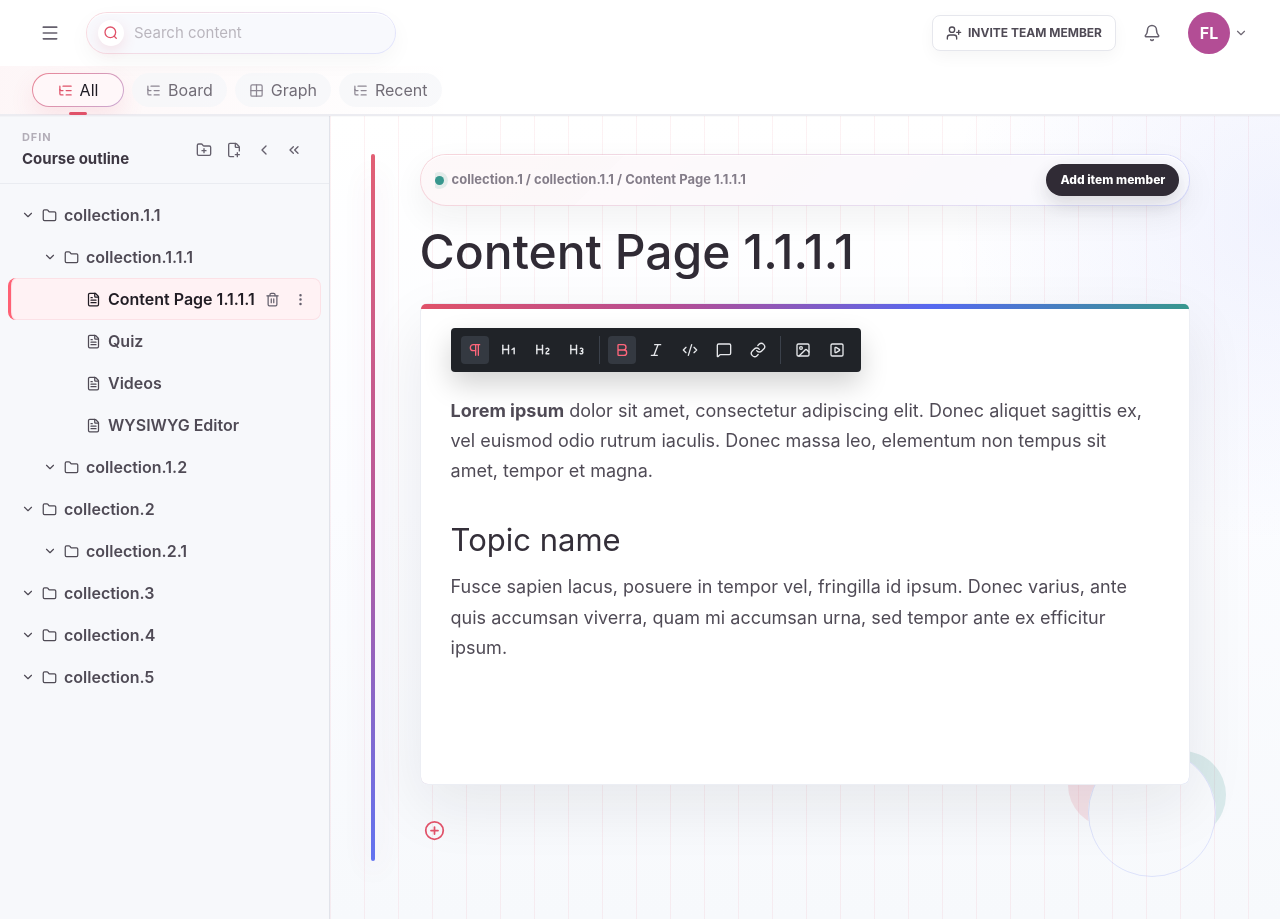
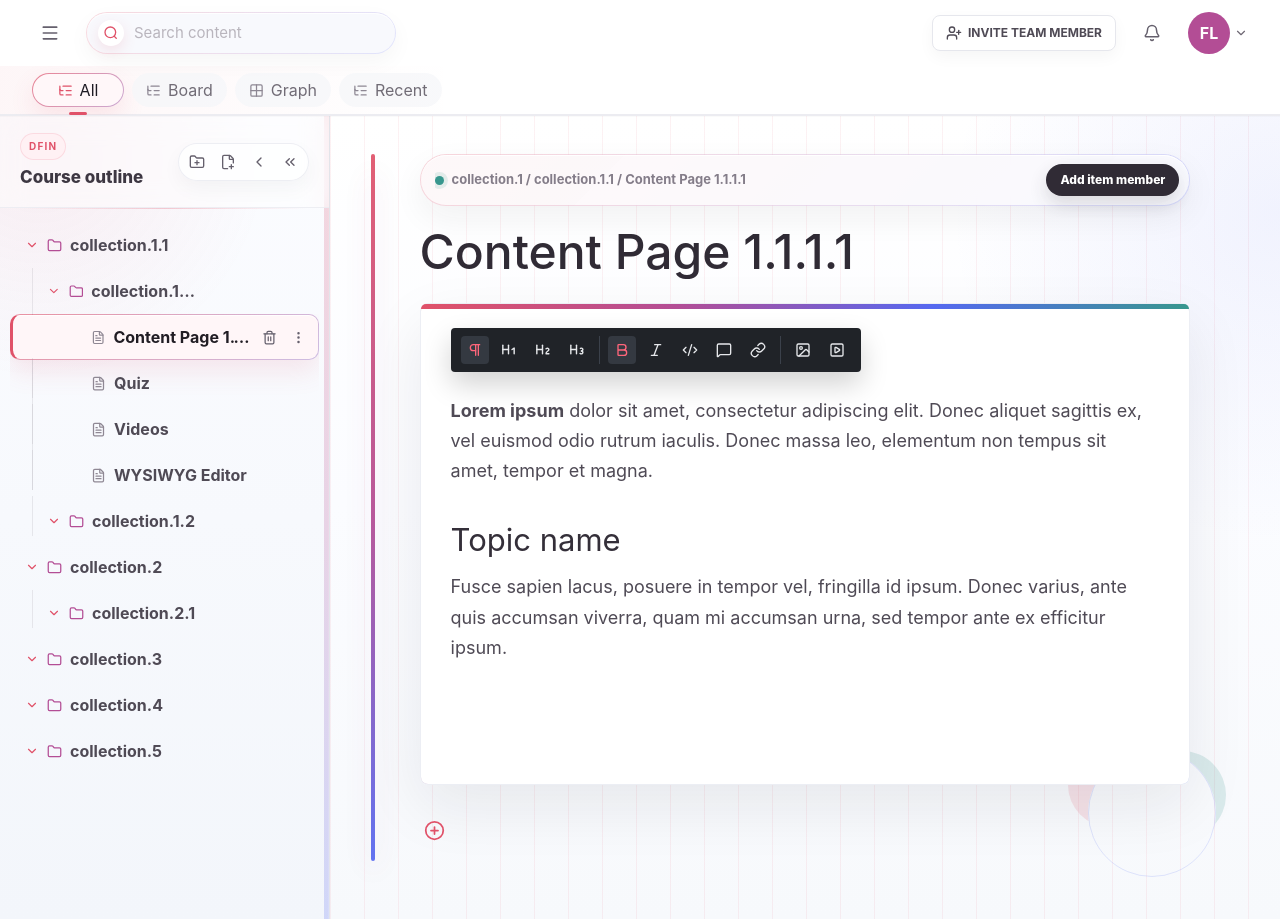
Before and after one commit to hariz-GER/LRNR-Global-Infotech-, a React (Vite) app: page / in a window 1280 px wide. Built offline with nearby package versions, Linux system fonts and the light colour scheme.

Commit message:
Refactor TreePanel and TopBar components for improved state management and UI enhancements

```diff
--- a/src/components/Layout/AuthoringLayout.tsx
+++ b/src/components/Layout/AuthoringLayout.tsx
@@ -38,9 +38,12 @@ export function AuthoringLayout() {
     <div className="app-shell" data-theme={theme}>
       <TopBar />
       <div className={`workspace ${isTreePanelOpen ? '' : 'tree-panel-closed'}`}>
-        {isTreePanelOpen ? (
-          <TreePanel ref={treePanelRef} onClose={() => setIsTreePanelOpen(false)} />
-        ) : (
+        <TreePanel
+          ref={treePanelRef}
+          isOpen={isTreePanelOpen}
+          onClose={() => setIsTreePanelOpen(false)}
+        />
+        {!isTreePanelOpen ? (
           <button
             className="tree-panel-open-button"
             type="button"
@@ -50,7 +53,7 @@ export function AuthoringLayout() {
           >
             <PanelLeftOpen size={18} />
           </button>
-        )}
+        ) : null}
         <RichTextEditor />
       </div>
     </div>
--- a/src/components/Navbar/TopBar.tsx
+++ b/src/components/Navbar/TopBar.tsx
@@ -13,10 +13,13 @@ import {
   User,
   UserPlus,
 } from 'lucide-react'
+import { useEffect, useRef, useState } from 'react'
 import { VIEW_MODES } from '../../constants/authoring'
 import { useAuthoringStore } from '../../store/useAuthoringStore'
 
 export function TopBar() {
+  const profileMenuRef = useRef<HTMLDivElement | null>(null)
+  const [isProfileMenuOpen, setIsProfileMenuOpen] = useState(false)
   const isDrawerOpen = useAuthoringStore((state) => state.isDrawerOpen)
   const toggleDrawer = useAuthoringStore((state) => state.toggleDrawer)
   const viewMode = useAuthoringStore((state) => state.viewMode)
@@ -24,6 +27,26 @@ export function TopBar() {
   const theme = useAuthoringStore((state) => state.theme)
   const toggleTheme = useAuthoringStore((state) => state.toggleTheme)
   const isDark = theme === 'dark'
+
+  useEffect(() => {
+    if (!isProfileMenuOpen) {
+      return undefined
+    }
+
+    const closeProfileMenuOnOutsideClick = (event: PointerEvent) => {
+      const target = event.target
+
+      if (target instanceof Node && !profileMenuRef.current?.contains(target)) {
+        setIsProfileMenuOpen(false)
+      }
+    }
+
+    document.addEventListener('pointerdown', closeProfileMenuOnOutsideClick)
+
+    return () => {
+      document.removeEventListener('pointerdown', closeProfileMenuOnOutsideClick)
+    }
+  }, [isProfileMenuOpen])
 
   return (
     <header className="topbar">
@@ -47,12 +70,18 @@ export function TopBar() {
           <Bell size={18} />
         </button>
 
-        <div className="profile-menu">
-          <button className="avatar-button" type="button" aria-label="User options">
+        <div className="profile-menu" ref={profileMenuRef}>
+          <button
+            className="avatar-button"
+            type="button"
+            aria-label="User options"
+            aria-expanded={isProfileMenuOpen}
+            onClick={() => setIsProfileMenuOpen((value) => !value)}
+          >
             <span>FL</span>
             <ChevronDown size={14} />
           </button>
-          <div className="profile-popover">
+          <div className={`profile-popover ${isProfileMenuOpen ? 'open' : ''}`}>
             <div className="profile-card">
               <span className="profile-card-avatar">FL</span>
               <div>
--- a/src/components/Tree/TreePanel.tsx
+++ b/src/components/Tree/TreePanel.tsx
@@ -5,18 +5,19 @@ import { useAuthoringStore } from '../../store/useAuthoringStore'
 import { TreeItem } from './TreeItem'
 
 type TreePanelProps = {
+  isOpen: boolean
   onClose: () => void
 }
 
 export const TreePanel = forwardRef<HTMLElement, TreePanelProps>(function TreePanel(
-  { onClose },
+  { isOpen, onClose },
   ref,
 ) {
   const tree = useAuthoringStore((state) => state.tree)
   const addNode = useAuthoringStore((state) => state.addNode)
 
   return (
-    <aside className="tree-panel" ref={ref}>
+    <aside className="tree-panel" ref={ref} aria-hidden={!isOpen}>
       <div className="tree-heading">
         <div>
           <span>DFIN</span>
--- a/src/index.css
+++ b/src/index.css
@@ -247,15 +247,6 @@ input:focus-visible,
   position: relative;
 }
 
-.profile-menu::after {
-  content: '';
-  position: absolute;
-  right: 0;
-  top: 46px;
-  width: 280px;
-  height: 18px;
-}
-
 .avatar-button {
   height: 46px;
   border: 0;
@@ -325,8 +316,7 @@ input:focus-visible,
   background: linear-gradient(90deg, #e05269, #b34d95, #5568f0);
 }
 
-.profile-menu:hover .profile-popover,
-.profile-menu:focus-within .profile-popover {
+.profile-popover.open {
   display: grid;
 }
 
@@ -654,6 +644,7 @@ input:focus-visible,
   grid-template-columns: 330px minmax(0, 1fr);
   position: relative;
   background: #f6f7fa;
+  transition: grid-template-columns 260ms cubic-bezier(0.4, 0, 0.2, 1);
 }
 
 .app-shell[data-theme='dark'] .workspace {
@@ -661,23 +652,75 @@ input:focus-visible,
 }
 
 .workspace.tree-panel-closed {
-  grid-template-columns: minmax(0, 1fr);
+  grid-template-columns: 0 minmax(0, 1fr);
 }
 
 .tree-panel {
   min-height: calc(100vh - 111px);
-  background: #f7f8fb;
-  border-right: 1px solid #e1e3ea;
+  background:
+    radial-gradient(circle at 12% 4%, rgba(224, 82, 105, 0.09), transparent 28%),
+    linear-gradient(180deg, #fbfcff 0%, #f3f6fb 100%);
+  border-right: 1px solid rgba(225, 227, 234, 0.92);
   position: relative;
+  box-shadow: inset -1px 0 0 rgba(255, 255, 255, 0.7);
+  overflow: hidden;
+  transform: translateX(0);
+  opacity: 1;
+  visibility: visible;
+  transition:
+    transform 260ms cubic-bezier(0.4, 0, 0.2, 1),
+    opacity 180ms ease,
+    visibility 0s linear 0s;
+  will-change: transform, opacity;
+}
+
+.workspace.tree-panel-closed .tree-panel {
+  transform: translateX(-100%);
+  opacity: 0;
+  visibility: hidden;
+  pointer-events: none;
+  transition:
+    transform 260ms cubic-bezier(0.4, 0, 0.2, 1),
+    opacity 180ms ease,
+    visibility 0s linear 260ms;
+}
+
+.tree-panel::before {
+  content: '';
+  position: absolute;
+  top: 0;
+  right: 0;
+  bottom: 0;
+  width: 5px;
+  background: linear-gradient(180deg, #e05269, #b34d95 52%, #5568f0);
+  opacity: 0.22;
+}
+
+.tree-panel::after {
+  content: '';
+  position: absolute;
+  left: 22px;
+  right: 22px;
+  top: 92px;
+  height: 1px;
+  background: linear-gradient(90deg, transparent, rgba(224, 82, 105, 0.28), transparent);
+  pointer-events: none;
 }
 
 .app-shell[data-theme='dark'] .tree-panel {
-  background: #191b20;
+  background:
+    radial-gradient(circle at 12% 4%, rgba(255, 102, 123, 0.12), transparent 28%),
+    linear-gradient(180deg, #191b20 0%, #151820 100%);
   border-right-color: #30333b;
+  box-shadow: inset -1px 0 0 rgba(255, 255, 255, 0.03);
+}
+
+.app-shell[data-theme='dark'] .tree-panel::before {
+  opacity: 0.28;
 }
 
 .app-shell[data-theme='dark'] .tree-heading {
-  border-bottom-color: #30333b;
+  border-bottom-color: rgba(48, 51, 59, 0.84);
 }
 
 .app-shell[data-theme='dark'] .tree-heading strong {
@@ -685,74 +728,119 @@ input:focus-visible,
 }
 
 .tree-heading {
-  min-height: 68px;
+  min-height: 92px;
   display: flex;
   align-items: center;
   justify-content: space-between;
-  padding: 0 22px;
+  padding: 0 20px;
   color: #9b95a1;
   font-size: 13px;
   font-weight: 700;
   letter-spacing: 0;
-  border-bottom: 1px solid #eaecf1;
+  border-bottom: 1px solid rgba(234, 236, 241, 0.86);
+  background: rgba(255, 255, 255, 0.48);
+  backdrop-filter: blur(12px);
+  position: relative;
+  z-index: 1;
 }
 
 .tree-heading > div:first-child {
   display: grid;
-  gap: 2px;
+  gap: 5px;
+  min-width: 0;
 }
 
 .tree-heading span {
-  color: #b2adb7;
-  font-size: 11px;
+  width: max-content;
+  color: #e05269;
+  font-size: 10px;
   text-transform: uppercase;
-  letter-spacing: 0.08em;
+  letter-spacing: 0.12em;
+  padding: 5px 8px;
+  border-radius: 999px;
+  background: #fff1f4;
+  border: 1px solid rgba(224, 82, 105, 0.14);
 }
 
 .tree-heading strong {
   color: #3d3742;
-  font-size: 15px;
-  font-weight: 700;
+  font-size: 17px;
+  font-weight: 800;
+  letter-spacing: 0;
 }
 
 .tree-heading-actions {
   display: flex;
   align-items: center;
-  gap: 4px;
+  gap: 5px;
+  padding: 5px;
+  border-radius: 999px;
+  background: rgba(255, 255, 255, 0.68);
+  border: 1px solid rgba(232, 233, 239, 0.76);
+  box-shadow: 0 8px 20px rgba(31, 28, 37, 0.04);
 }
 
 .tree-scroll {
-  height: calc(100vh - 179px);
+  height: calc(100vh - 203px);
   overflow-y: auto;
   overflow-x: visible;
-  padding: 10px 8px 24px;
+  padding: 14px 10px 24px;
+  position: relative;
+  z-index: 1;
+}
+
+.tree-item-group {
+  position: relative;
+}
+
+.tree-item-group .tree-item-group::before {
+  content: '';
+  position: absolute;
+  left: calc(22px + (var(--depth, 0) * 22px));
+  top: -2px;
+  bottom: 8px;
+  width: 1px;
+  background: rgba(169, 164, 174, 0.22);
 }
 
 .tree-item {
-  min-height: 42px;
+  min-height: 46px;
   display: grid;
   grid-template-columns: minmax(0, 1fr) auto;
   align-items: center;
-  padding-left: calc(10px + (var(--depth) * 22px));
-  padding-right: 8px;
+  padding-left: calc(12px + (var(--depth) * 22px));
+  padding-right: 7px;
+  border: 1px solid transparent;
   border-left: 3px solid transparent;
-  border-radius: 8px;
+  border-radius: 10px;
   color: #4f4a55;
+  position: relative;
   transition:
     background 140ms ease,
     color 140ms ease,
-    border-color 140ms ease;
+    border-color 140ms ease,
+    box-shadow 140ms ease,
+    transform 140ms ease;
 }
 
 .tree-item:hover {
-  background: #f0f2f7;
+  background: rgba(255, 255, 255, 0.74);
+  border-color: rgba(232, 233, 239, 0.88);
+  color: #302b35;
+  transform: translateX(2px);
+  box-shadow: 0 10px 22px rgba(31, 28, 37, 0.05);
 }
 
 .tree-item.active {
-  background: #fff2f4;
-  border-left-color: #ff6174;
+  background:
+    linear-gradient(#fff6f8, #fff6f8) padding-box,
+    linear-gradient(135deg, rgba(224, 82, 105, 0.54), rgba(85, 104, 240, 0.28)) border-box;
+  border-color: rgba(224, 82, 105, 0.16);
+  border-left-color: #e05269;
   color: #211d24;
-  box-shadow: inset 0 0 0 1px rgba(224, 82, 105, 0.1);
+  box-shadow:
+    0 12px 26px rgba(224, 82, 105, 0.12),
+    inset 0 1px 0 rgba(255, 255, 255, 0.86);
 }
 
 .app-shell[data-theme='dark'] .tree-item {
@@ -760,12 +848,22 @@ input:focus-visible,
 }
 
 .app-shell[data-theme='dark'] .tree-item:hover {
-  background: #22252c;
+  background: rgba(34, 37, 44, 0.82);
+  border-color: #343842;
+  color: #ffffff;
+  box-shadow: 0 10px 22px rgba(0, 0, 0, 0.18);
 }
 
 .app-shell[data-theme='dark'] .tree-item.active {
-  background: #2a232b;
+  background:
+    linear-gradient(#2a232b, #2a232b) padding-box,
+    linear-gradient(135deg, rgba(255, 102, 123, 0.5), rgba(124, 140, 255, 0.28)) border-box;
+  border-color: rgba(255, 102, 123, 0.18);
+  border-left-color: #ff667b;
   color: #ffffff;
+  box-shadow:
+    0 12px 26px rgba(0, 0, 0, 0.26),
+    inset 0 1px 0 rgba(255, 255, 255, 0.04);
 }
 
 .tree-label {
@@ -775,11 +873,25 @@ input:focus-visible,
   color: inherit;
   display: flex;
   align-items: center;
-  gap: 7px;
+  gap: 8px;
   text-align: left;
-  font-weight: 600;
-  min-height: 36px;
+  font-weight: 700;
+  min-height: 40px;
   padding: 0;
+}
+
+.tree-label svg:not(.expanded) {
+  color: #8f8894;
+}
+
+.tree-label svg:nth-of-type(2),
+.tree-label svg + svg {
+  color: #b34d95;
+}
+
+.tree-item.active .tree-label svg:nth-of-type(2),
+.tree-item.active .tree-label svg + svg {
+  color: #e05269;
 }
 
 .tree-label span:last-child {
@@ -790,6 +902,7 @@ input:focus-visible,
 
 .tree-label svg.expanded {
   transform: rotate(90deg);
+  color: #e05269;
 }
 
 .tree-label svg {
@@ -805,14 +918,18 @@ input:focus-visible,
 .tree-actions {
   display: flex;
   align-items: center;
-  gap: 2px;
+  gap: 3px;
   opacity: 0;
-  transition: opacity 140ms ease;
+  transform: translateX(4px);
+  transition:
+    opacity 140ms ease,
+    transform 140ms ease;
 }
 
 .tree-item:hover .tree-actions,
 .tree-item.active .tree-actions {
   opacity: 1;
+  transform: translateX(0);
 }
 
 .tree-children {
@@ -835,6 +952,42 @@ input:focus-visible,
 .tree-children-inner {
   min-height: 0;
   overflow: hidden;
+  position: relative;
+}
+
+.app-shell[data-theme='dark'] .tree-heading {
+  background: rgba(25, 27, 32, 0.62);
+}
+
+.app-shell[data-theme='dark'] .tree-heading span {
+  color: #ff8c9c;
+  background: rgba(255, 102, 123, 0.12);
+  border-color: rgba(255, 102, 123, 0.18);
+}
+
+.app-shell[data-theme='dark'] .tree-heading-actions {
+  background: rgba(34, 37, 44, 0.68);
+  border-color: #343842;
+  box-shadow: 0 8px 20px rgba(0, 0, 0, 0.18);
+}
+
+.app-shell[data-theme='dark'] .tree-item-group .tree-item-group::before {
+  background: rgba(174, 180, 192, 0.16);
+}
+
+.app-shell[data-theme='dark'] .tree-label svg:not(.expanded) {
+  color: #9aa2b1;
+}
+
+.app-shell[data-theme='dark'] .tree-label svg:nth-of-type(2),
+.app-shell[data-theme='dark'] .tree-label svg + svg {
+  color: #c96bad;
+}
+
+.app-shell[data-theme='dark'] .tree-item.active .tree-label svg:nth-of-type(2),
+.app-shell[data-theme='dark'] .tree-item.active .tree-label svg + svg,
+.app-shell[data-theme='dark'] .tree-label svg.expanded {
+  color: #ff667b;
 }
 
 .has-tooltip {
```
